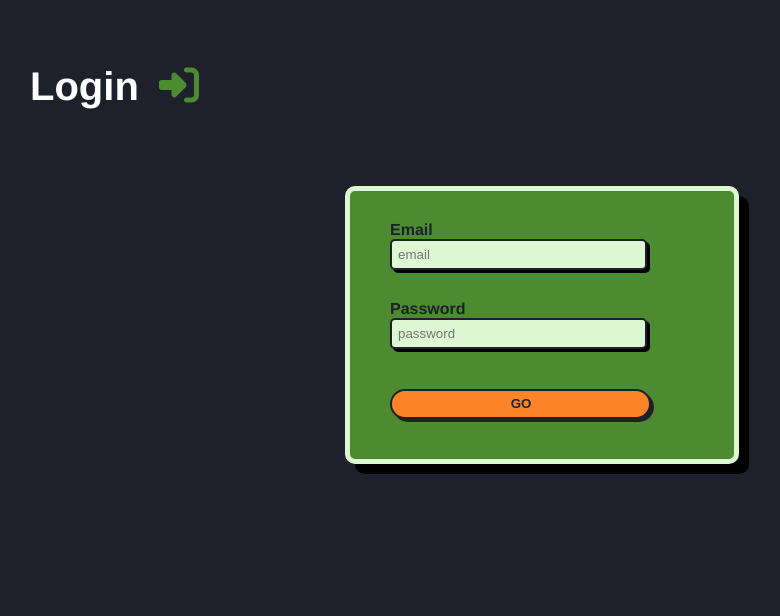
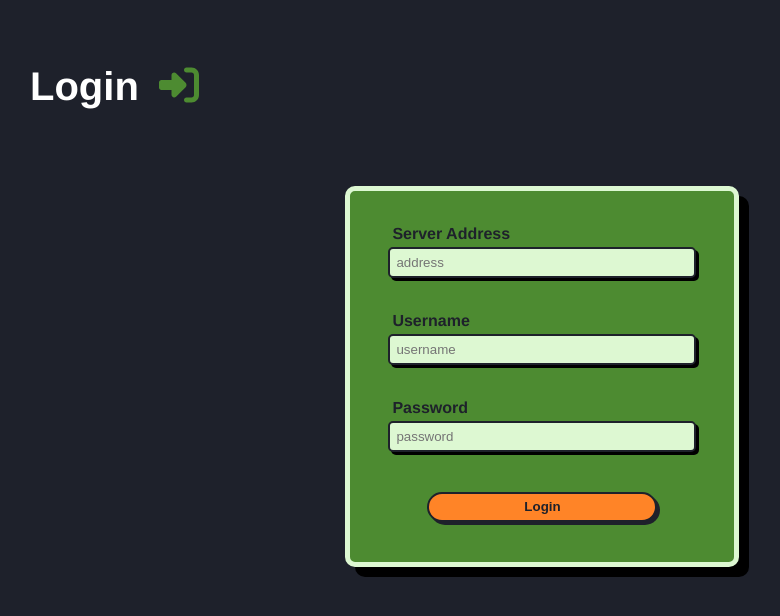
Before and after one commit to ScarryP/dashboard, a React (Create React App) app: page / in a window 1280 px wide. Shown: the top 616 px of the page, without its empty margins (98-878 px from the left). Built offline with nearby package versions, Linux system fonts and the light colour scheme.

Commit message:
updated login page

```diff
--- a/src/pages/login/index.js
+++ b/src/pages/login/index.js
@@ -12,17 +12,22 @@ const Login = () => {
             </h2>
             <div className='loginCard'>
                 <form action="">
-                    <div className='email'>
-                        <label type="email">Email</label><br />
-                        <input type="text" name="email" className='input' placeholder='email' />
+                    <div className='inputDiv'>
+                        <div className='label'>Server Address</div>
+                        <input type="text" placeholder='address' className='input' />
                     </div>
-                    <div className='password'>
-                        Password <br />
+                    <div className='inputDiv'>
+                        <div className='label'><label type="text">Username</label></div>
+                        <input type="text" name="email" placeholder='username' className='input' />
+                    </div>
+                    <div className='inputDiv'>
+                        <div className='label'>Password</div>
                         <input type="password" placeholder='password' className='input' />
                     </div>
+
                     <div className='divButton'>
                         <a href="/dashboard">
-                            <input type='button' className='joinButton' value="GO" />
+                            <input type='button' className='joinButton' value="Login" />
                         </a>
                     </div>
                 </form>
--- a/src/pages/login/style.css
+++ b/src/pages/login/style.css
@@ -13,22 +13,37 @@
     margin-top: 6%;
     box-shadow: 10px 10px;
 }
+@media (max-width: 768px) {
+    .loginCard {
+        width: 80%;
+    }
+}
+@media (max-width: 1024px){
+    .loginCard {
+        width: 60%;
+    }
+}
 
-.password, .email {
-    color: #1e212b;
-    font-weight: bold;
-    font-family: "Helvetica Neue", sans-serif;
+.inputDiv {
     margin-top: 30px;
-    margin-left: 40px;
+    margin-left: auto;
+    margin-right: auto;
+    width: 80%;
 }
 
 .input {
     padding: 6px;
     border-radius: 5px 5px 5px 5px;
     background-color: #ddf8d2;
-    width: 70%;
+    width: 100%;
     border: 2px solid #1e212b;
     box-shadow: 3px 3px;
+    box-sizing: border-box;
+}
+
+.input:focus {
+    background-color: #1e212b;
+    color: #ffffff;
 }
 
 .joinButton {
@@ -46,14 +61,24 @@
 }
 
 .divButton {
-    width: 68%;
+    width: 60%;
     padding: 40px;
+    margin-left: auto;
+    margin-right: auto;
 }
 
-.joinButton:hover{
+.joinButton:hover {
     border: 2px solid #1e212b;
-    background-color: #85491b;
+    background-color: #ffc800;
     box-shadow: 3px;
     color: #1e212b;
     transform: translateY(5px);
 }
+
+.label {
+    padding: 4px;
+    color: #1e212b;
+    font-weight: bold;
+    font-family: "Helvetica Neue", sans-serif;
+
+}
```
